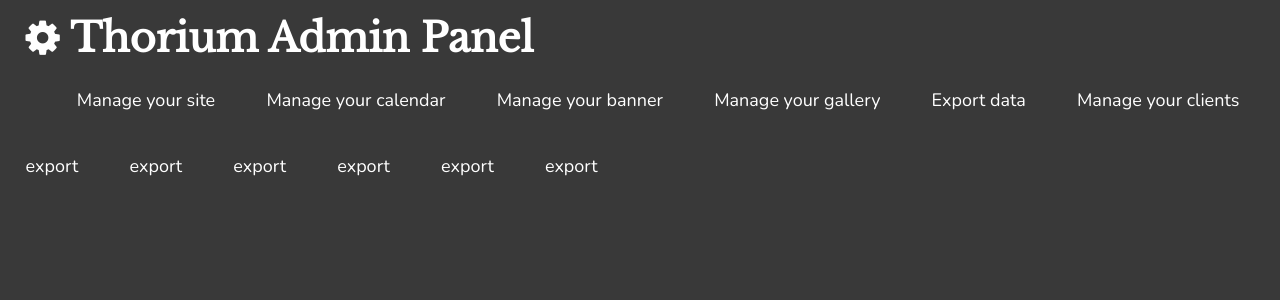
After one commit to DanielPullan/Thorium, a PHP site: page /admin.php in a window 1280 px wide. The commit adds this page. Shown: the top 300 px of the page. Run offline with PHP 8.4, Linux system fonts and the light colour scheme.

Commit message:
doing work on the admin panel
i feel like i could steal the grid from krypton for this, although i'm
using simplecss now, not bootstrap

```diff
--- /dev/null
+++ b/admin.php
@@ -0,0 +1,87 @@
+<head>
+    <title>Thorium Admin</title>
+    <link rel="stylesheet" href="/css/style.css">
+    <link rel="stylesheet" href="/css/simple-grid.css">
+    <link href="https://fonts.googleapis.com/css?family=Libre+Baskerville" rel="stylesheet">
+    <link href="https://fonts.googleapis.com/css?family=Nunito" rel="stylesheet">
+    <link rel="stylesheet" href="https://maxcdn.bootstrapcdn.com/font-awesome/4.7.0/css/font-awesome.min.css">
+</head>
+
+<div class="row">
+    <div class="col-12">
+        <h1><i class="fa fa-cog fa"></i>Thorium Admin Panel</h1>
+    </div>
+</div>
+
+<div class="row">
+    <div class="col-03 ">
+        <p>
+        </p>
+    </div>
+    <div class="col-02 ">
+        <p>
+            Manage your site
+        </p>
+    </div>
+    <div class="col-02 ">
+        <p>
+            Manage your calendar
+        </p>
+    </div>
+    <div class="col-02 ">
+        <p>
+            Manage your banner
+        </p>
+    </div>
+    <div class="col-02 ">
+        <p>
+            Manage your gallery
+        </p>
+    </div>
+    <div class="col-02 ">
+        <p>
+            Export data
+        </p>
+    </div>
+    <div class="col-02 ">
+        <p>
+            Manage your clients
+        </p>
+    </div>
+    <div class="col-03 ">
+        <p>
+
+        </p>
+    </div>
+</div>
+<div class="row">
+    <div class="col-02 ">
+        <p>
+            export
+        </p>
+    </div>
+    <div class="col-02 ">
+        <p>
+            export
+        </p>
+    </div>
+    <div class="col-02 ">
+        <p>
+            export
+        </p>
+    </div>
+    <div class="col-02 ">
+        <p>
+            export
+        </p>
+    </div>
+    <div class="col-02 ">
+        <p>
+            export
+        </p>
+    </div>
+    <div class="col-02 ">
+        <p>
+            export
+        </p>
+    </div>
--- a/css/style.css
+++ b/css/style.css
@@ -95,7 +95,6 @@ ul {
     list-style-type: none;
     -webkit-padding-start: 0px;
 }
-
 .calendarText {
     padding: 10px;
 }
```
Also changed, not shown: manageEvents.php (renamed from adminPanel.php).
